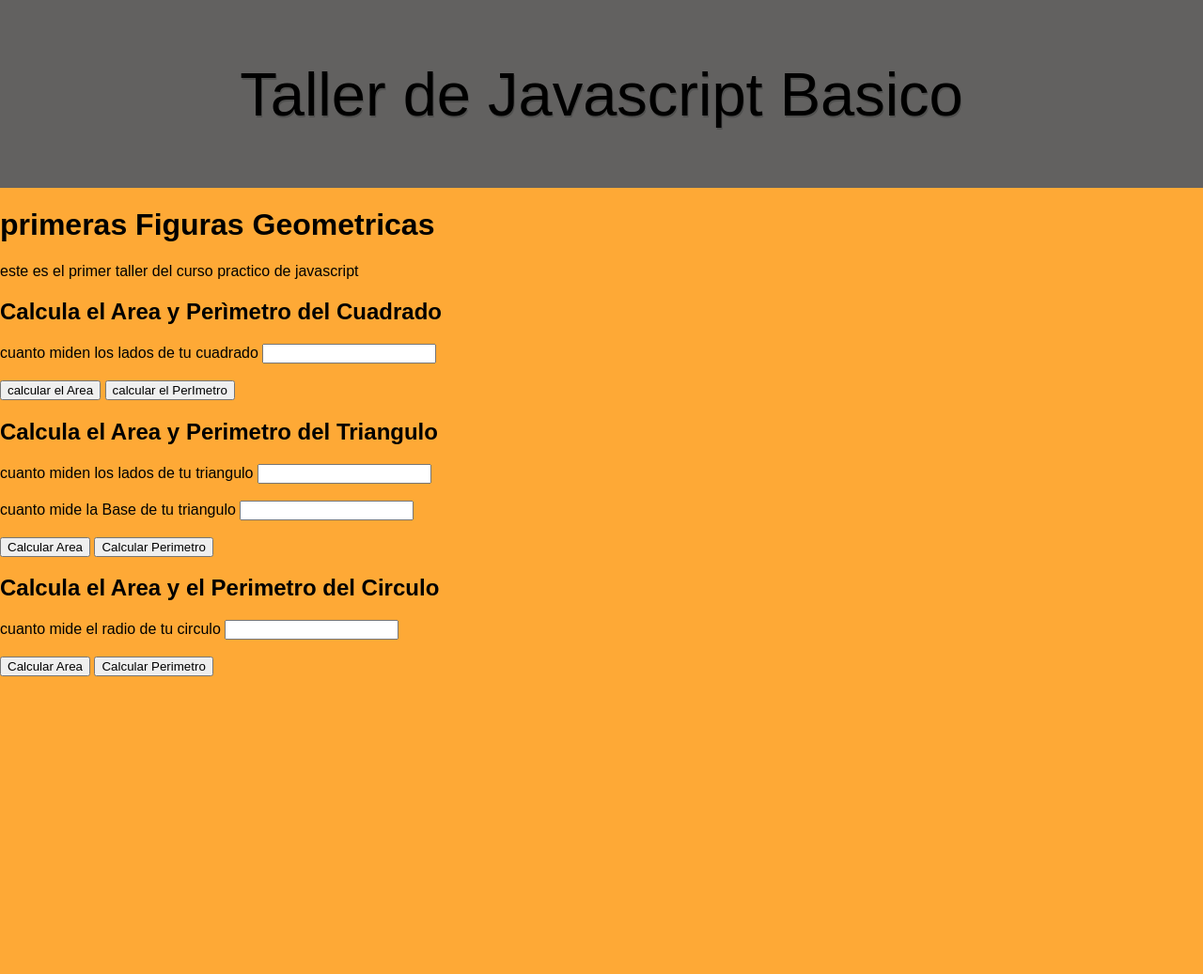
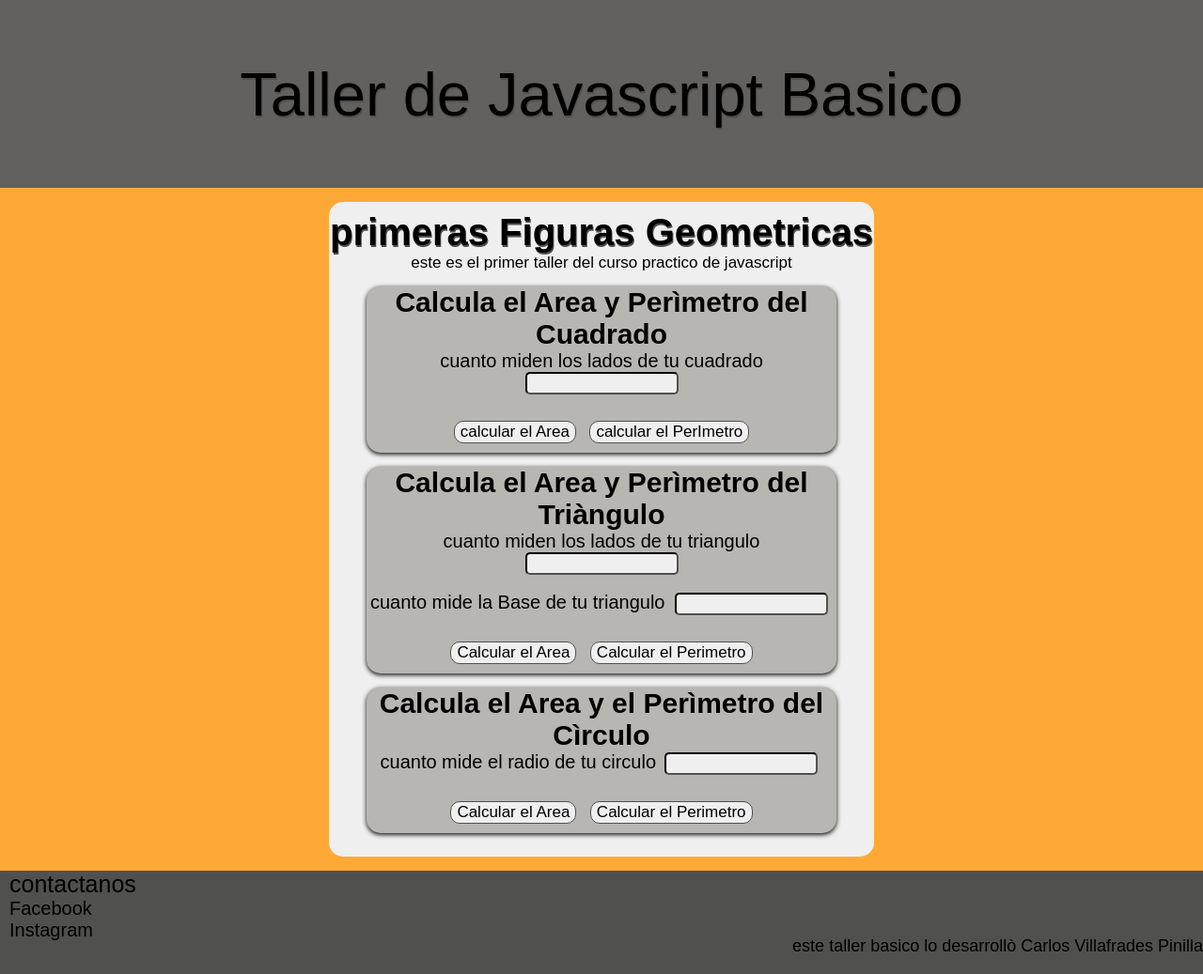
Before and after one commit to villafrade/primerRepositorio, a plain HTML site: page figuras.html in a window 1280 px wide. Shown: the whole page at 94% size. Before the commit the page ends 800 px from the top, so only its background shows below. Drawn offline with Linux system fonts and the light colour scheme; a web font is replaced by a local one.

Commit message:
taller figuras listo con css

```diff
--- a/figuras.html
+++ b/figuras.html
@@ -16,38 +16,50 @@
             <a href="./index.html">Taller de Javascript Basico</a>
         </div>
     </header>
-    <h1>primeras Figuras Geometricas</h1>
-    <p>este es el primer taller del curso practico de javascript </p>
+    <div id="fondo">
+    <h2 class="title">primeras Figuras Geometricas</h2>
+    <p class="descripcion">este es el primer taller del curso practico de javascript </p>
     <section>
      <h2>Calcula el Area y Perìmetro del Cuadrado</h2>
      <form>
         <label for= "input_cuadrado"> cuanto miden los lados de tu cuadrado</label>
-        <input id= "input_cuadrado" type="number" /> <br /> <br />
+        <input id= "input_cuadrado" type="number" />
+        <p id="respuesta_cuadrado" class="respuesta_c"></p>
         <button  type="button" onclick="area_cuadrado()">calcular el Area</button>
         <button  type="button" onclick="perimetro_cuadrado()">calcular el PerImetro</button>
     </form>
     </section>
-    <section>
-        <h2>Calcula el Area y Perimetro del Triangulo</h2>
+    <section >
+        <h2>Calcula el Area y Perìmetro del Triàngulo</h2>
         <form>
             <label for="input_lados_t">cuanto miden los lados de tu triangulo </label>
-            <input id="input_lados_t" type="number"> <br /><br />
+            <input id="input_lados_t" type="number"> <br> <br>
             <label for="input_base_t">cuanto mide la Base de tu triangulo </label>
-            <input id= "input_base_t" type="number"><br />
-            <br />
-            <button type="button" onclick="area_triangulo()">Calcular Area</button>
-            <button type="button" onclick="perimetro_triangulo()">Calcular Perimetro</button>
+            <input id= "input_base_t" type="number">
+            <p id="respuesta_triangulo"></p>
+            <button type="button" onclick="area_triangulo()">Calcular el Area</button>
+            <button type="button" onclick="perimetro_triangulo()">Calcular el Perimetro</button>
         </form>
     </section>
-    <section>
-        <h2>Calcula el Area y el Perimetro del Circulo </h2>
+    <section id="circulo">
+        <h2>Calcula el Area y el Perìmetro del Cìrculo </h2>
         <form>
             <label for="input_radio">cuanto mide el radio de tu circulo</label>
-            <input ide="input_radio" type="number"> <br /> <br />
-            <button type="button" onclick="area_circulo()">Calcular Area</button>
-            <button type="button" onclick="perimetro_circulo()">Calcular Perimetro</button>
+            <input id="input_radio" type="number">
+            <p id="respuesta_circulo"></p>
+            <button type="button" onclick="area_circulo()">Calcular el Area</button>
+            <button type="button" onclick="perimetro_circulo()">Calcular el Perimetro</button>
         </form>
     </section>
+        </div>
+        <footer>
+            <p class="contactanos">contactanos</p>
+            <a href="https://www.facebook.com/carlosalberto.villafradespinilla.5">Facebook</a>
+            <br />
+            <a href="https://www.instagram.com/carlos_villafradess">Instagram</a>
+            <p class="pie">este taller basico lo desarrollò Carlos Villafrades Pinilla</p>
+
+        </footer>
     <script src="./figuras.js"></script>
 </body>
 </html>
--- a/figuras.js
+++ b/figuras.js
@@ -45,23 +45,26 @@ function perimetro_cuadrado()
 {
     const input = document.getElementById("input_cuadrado");
     const value = input.value;
+    const Respuesta_cuadrado = document.getElementById("respuesta_cuadrado");
 
     const perimetroCuadrado = value * 4;
-    alert("el perimetro del cuadrado es: " + perimetroCuadrado + "cm");
+    Respuesta_cuadrado.innerHTML=("el perimetro del cuadrado es: " + perimetroCuadrado + "cm");
 }
 
 function area_cuadrado()
 {
+    const Respuesta_cuadrado = document.getElementById("respuesta_cuadrado");
     const input = document.getElementById("input_cuadrado");
     const value = input.value;
 
     const areaCuadrado = value * value;
-    alert("el area del cuadrado es: " + areaCuadrado + "cm");
+    Respuesta_cuadrado.innerHTML=("el area del cuadrado es: " + areaCuadrado + "cm");
 
 }
 
 function perimetro_triangulo()
 {
+    const Respuesta_triangulo = document.getElementById("respuesta_triangulo");
     const input = document.getElementById("input_lados_t");
     const lados = parseInt(input.value);
 
@@ -69,12 +72,13 @@ function perimetro_triangulo()
     const base = parseInt(inputb.value);
 
     const perimetro_t = (lados * 2) + base;
-    alert("el perimetro del triangulo es: " + perimetro_t + "cm");
+    Respuesta_triangulo.innerHTML=("el perimetro del triangulo es: " + perimetro_t + "cm");
 
 }
 
 function area_triangulo()
 {
+    const Respuesta_triangulo = document.getElementById("respuesta_triangulo");
     const input = document.getElementById("input_lados_t");
     const lados = parseInt(input.value);
 
@@ -83,26 +87,28 @@ function area_triangulo()
     const base = parseInt(inputb.value);
 
     const area_t = ((lados - 0.5) * base)/2;
-    alert("el area del triangulo es: " + area_t + "cm");
+    Respuesta_triangulo.innerHTML=("el area del triangulo es: " + area_t + "cm");
 }
 
 function area_circulo()
 {
+    const RespuestaCirculo = document.getElementById("respuesta_circulo");
     const input = document.getElementById("input_radio");
     const radio = input.value;
     const PI = Math.PI;
 
     const area = (radio * radio) * PI;
 
-    alert("el area del circulo es: " + area + "cm");
+    RespuestaCirculo.innerHTML=("el area del circulo es: " + area + "cm");
 }
 
 function perimetro_circulo()
 {
+    const RespuestaCirculo = document.getElementById("respuesta_circulo");
     const input = document.getElementById("input_radio");
     const radio = input.value;
     const PI = Math.PI;
 
     const perimetro = (radio * 2) * PI;
-    alert("el perimetro del circulo es: " + perimetro + "cm");
+    RespuestaCirculo.innerHTML=("el perimetro del circulo es: " + perimetro + "cm");
 }
--- a/styleFiguras.css
+++ b/styleFiguras.css
@@ -59,3 +59,133 @@ header a:active
     color: #FEA936;
     cursor: pointer;
 }
+
+#fondo
+{
+    background-color: #efefef;
+    margin: 15px 350px;
+    align-content: center;
+    border-radius: 15px;
+    padding-bottom: 10px;
+
+}
+.title
+{
+    font-size: 40px;
+    text-shadow: 1px 2px #50504F;
+    margin: 10px 0px 0px 0px;
+    text-align: center;
+}
+.descripcion
+{
+    font-size: 17px;
+    margin: 0px;
+    text-align: center;
+}
+
+section
+{
+    background-color:#B7B6B3;
+    margin: 15px 40px;
+    border-radius: 15px;
+    text-align: center;
+    box-shadow: 0 0.1rem 0.3rem black;
+}
+section h2
+{
+    font-size: 30px;
+    margin: 0px;
+}
+section label
+{
+    text-align: center;
+    font-size: 20px;
+    margin: 0px;
+}
+section button
+{
+    font-size: 17px;
+    font-family: 'Smooch Sans', sans-serif;
+    border: 1px #50504F solid;
+    border-radius: 10px;
+    color: black;
+    background-color: #efefef;
+    margin: 10px 5px;
+}
+section button:hover
+{
+    color: #FEA936;
+    box-shadow: 0 0.1rem 0.3rem black;
+    text-shadow: 0 0.1rem 0.1rem black;
+    transition: text-shadow 0.5s ease;
+    transition: color 0.4s ease;
+    transition: box-shadow 0.3s ease;
+}
+
+section input
+{
+    width: 155px;
+    border: 2px #50504F inset;
+    border-radius: 5px;
+    background-color: #efefef;
+    font-family: 'Smooch Sans', sans-serif;
+    font-size: 16px;
+    margin: auto 5px;
+}
+
+section p
+{
+    font-size: 18px;
+    text-align: center;
+}
+
+footer
+{
+    width: auto;
+    height: 110px;
+    background-color: #50504F;
+    margin: 10px 0px 0px 0px;
+
+}
+.pie
+{
+    float: right;
+    font-size: 18px;
+}
+.contactanos
+{
+    margin: 0px auto 0px 10px;
+    font-size: 25px;
+}
+footer a
+{
+    color: black;
+    font-size: 20px;
+    text-decoration: none;
+    text-shadow: 1px 2px #50504F;
+    text-align: center;
+    margin: 0px auto 0px 10px;
+}
+
+footer a:visited
+{
+    color: black;
+    font-size: 20px;
+    text-align: center;
+    text-shadow: 1px 2px #50504F;
+    text-decoration: none;
+
+}
+
+footer a:hover
+{
+    transition: color 0.4s ease;
+    color: #FEA936;
+    cursor: pointer;
+}
+
+footer a:active
+{
+    color: #FEA936;
+    cursor: pointer;
+}
--- a/stylePromedio.css
+++ b/stylePromedio.css
@@ -4,7 +4,7 @@ html
 }
 body
 {
-    background-color: #FAC277;
+    background-color: #FEA936;
     margin: 0px;
     padding: 0px;
 }
```
